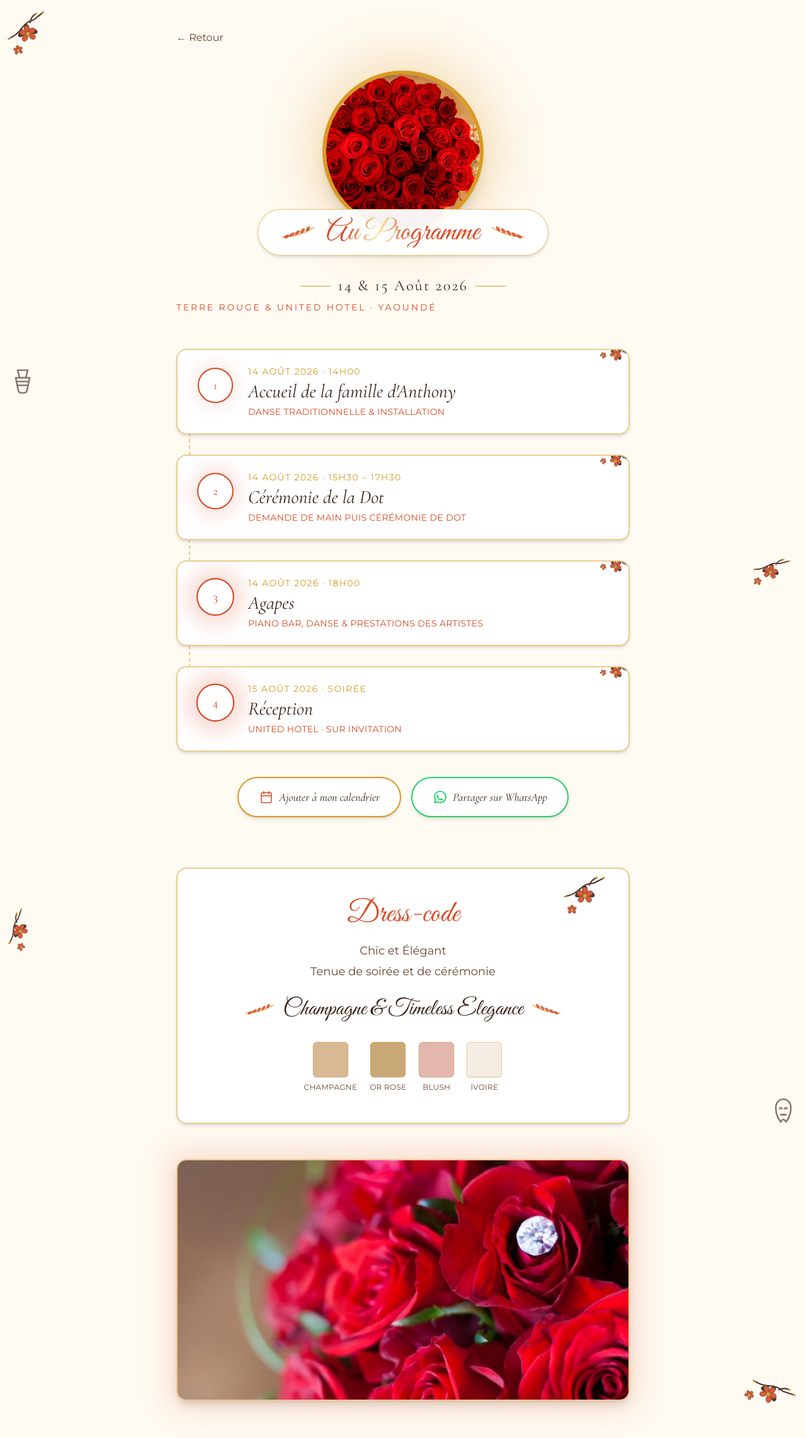
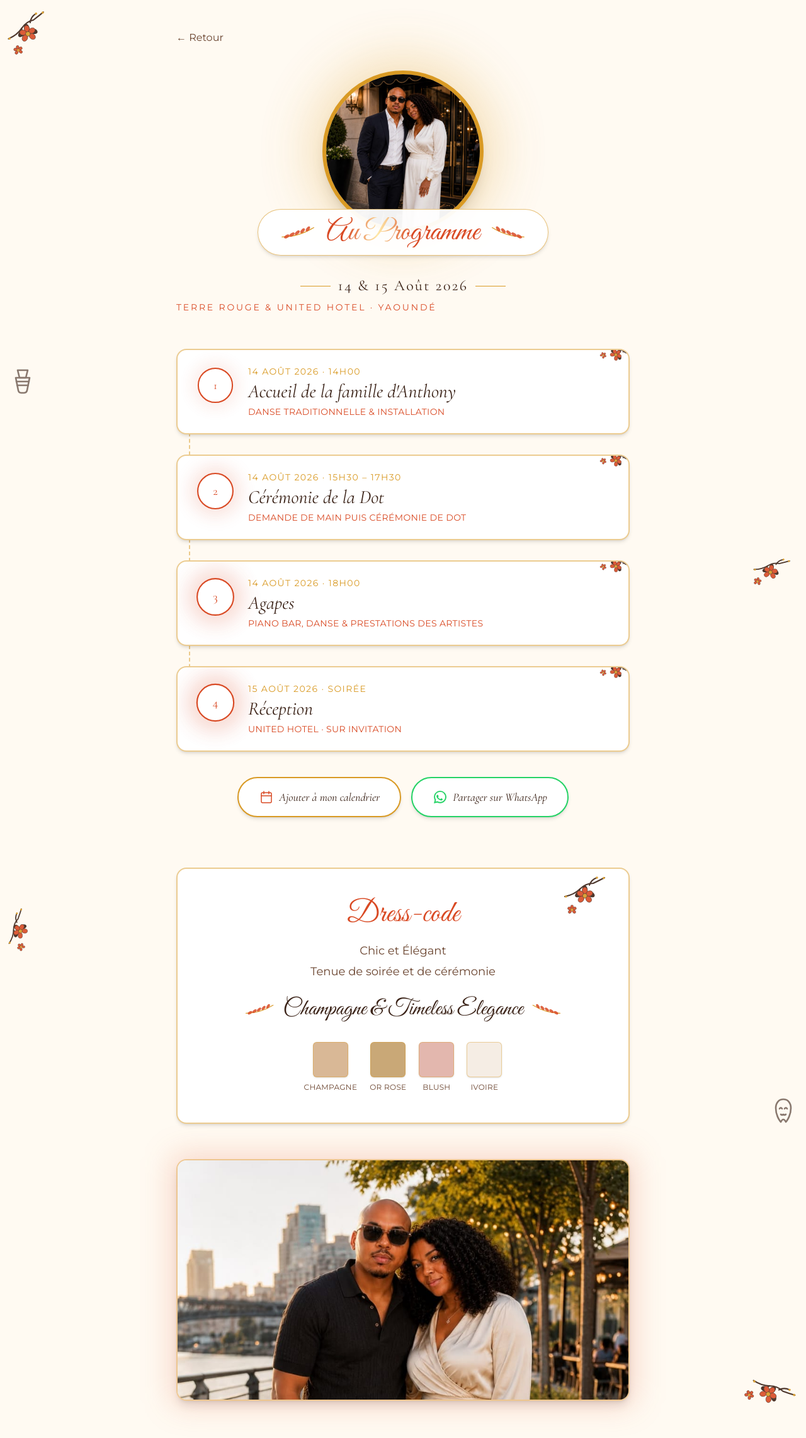
Before and after one commit to Bnfs/mariage-anthony-osier, a React (Vite) app: page /programme in a window 1280 px wide. Shown: the top 2284 px of the page at 63% size. Built offline with nearby package versions, Linux system fonts and the light colour scheme.

Commit message:
Photos réelles du couple sur la page Programme
- Photo d'en-tête et de clôture remplacées par de vraies photos
  d'Anthony & Osier Andréa (au lieu de photos de stock roses/bouquet)

```diff
--- a/src/pages/ProgrammePage.jsx
+++ b/src/pages/ProgrammePage.jsx
@@ -5,8 +5,8 @@ import WaxPattern from '../components/WaxPattern'
 import Laurel from '../components/Laurel'
 import Reveal from '../components/Reveal'
 import AfricanMotif from '../components/AfricanMotif'
-import bouquetImg from '../assets/bouquet.jpg'
-import rosesHeaderImg from '../assets/roses-header.jpg'
+import coupleHotelImg from '../assets/couple-hotel.jpg'
+import coupleRiversideImg from '../assets/couple-riverside.jpg'
 
 const TIMELINE = [
   {
@@ -88,9 +88,9 @@ export default function ProgrammePage() {
               className="relative w-48 h-48 md:w-64 md:h-64 rounded-full overflow-hidden border-4 md:border-[6px] border-mustard shadow-xl"
             >
               <img
-                src={rosesHeaderImg}
-                alt=""
-                className="w-full h-full object-cover"
+                src={coupleHotelImg}
+                alt="Anthony et Osier Andréa"
+                className="w-full h-full object-cover object-top"
               />
             </motion.div>
           </div>
@@ -231,9 +231,9 @@ export default function ProgrammePage() {
               className="absolute -inset-2 rounded-2xl bg-coral/20 blur-xl"
             />
             <img
-              src={bouquetImg}
-              alt="Bouquet de mariage"
-              className="relative w-full rounded-2xl shadow-lg object-cover h-64 md:h-96 border-2 border-mustard/40"
+              src={coupleRiversideImg}
+              alt="Anthony et Osier Andréa"
+              className="relative w-full rounded-2xl shadow-lg object-cover object-top h-64 md:h-96 border-2 border-mustard/40"
             />
           </div>
         </Reveal>
```
Also changed, not shown: src/assets/couple-hotel.jpg (added), src/assets/couple-riverside.jpg (added).
